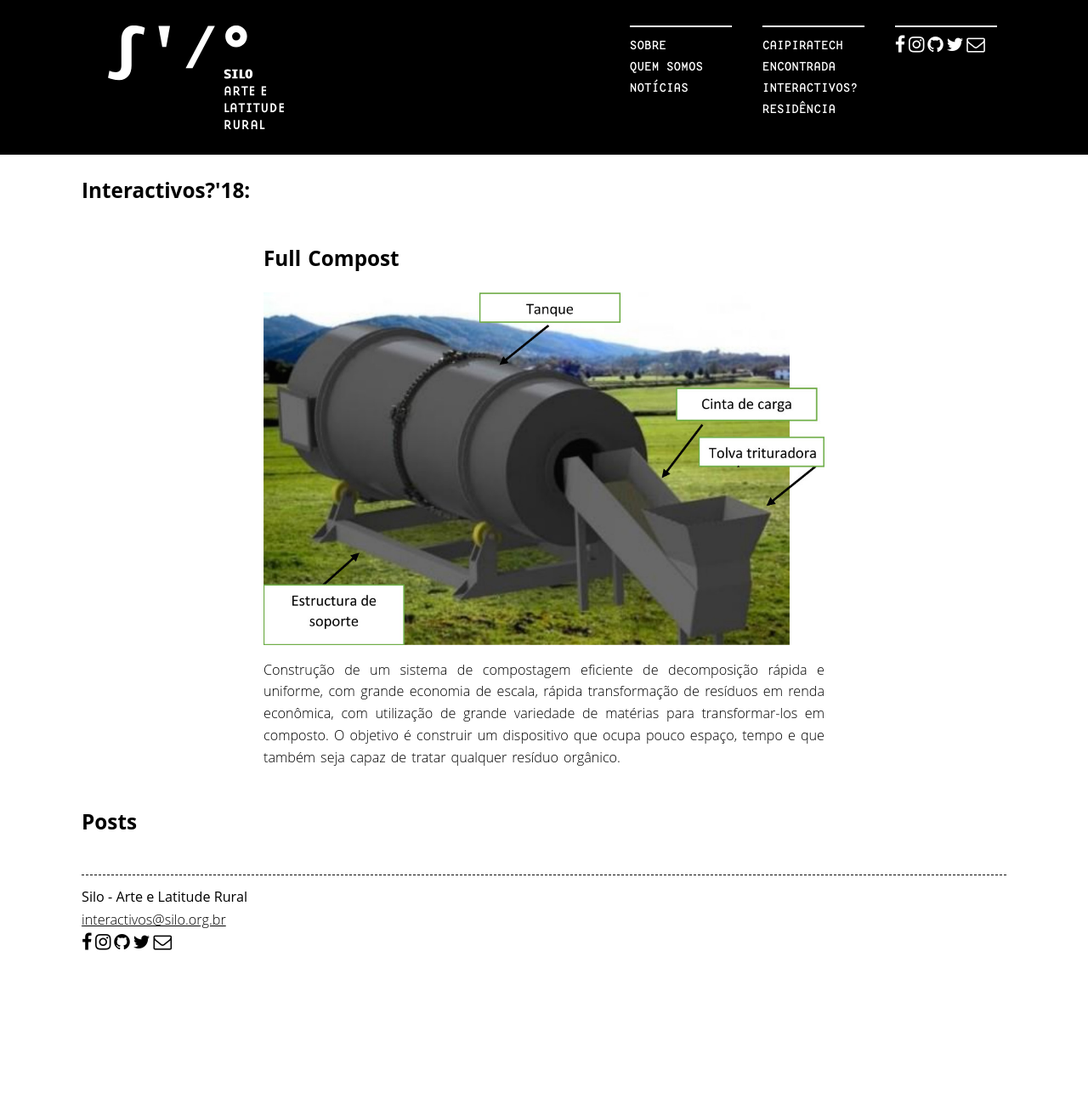
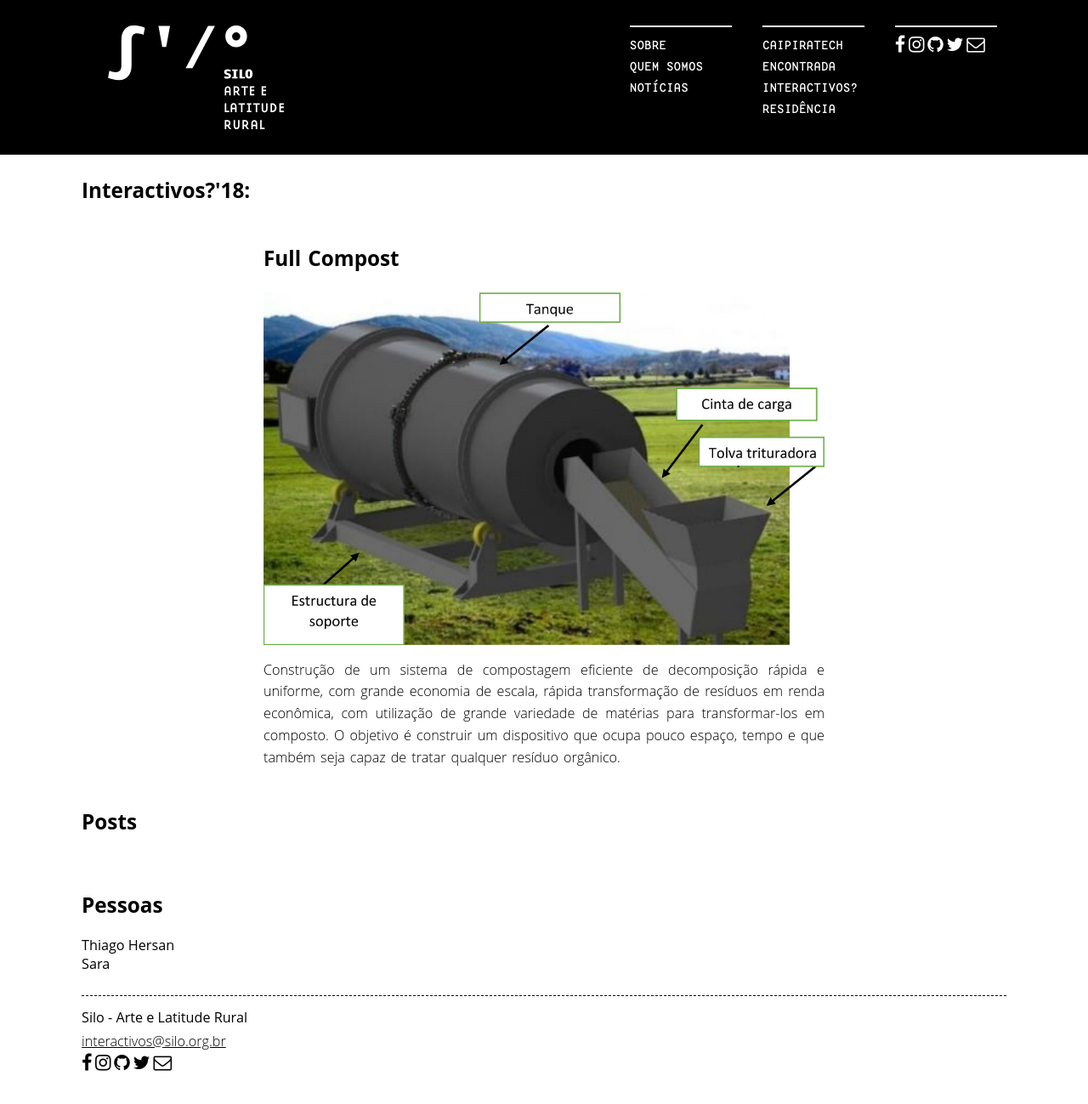
Before and after one commit to associacaosilo/interactivos2018, a Jekyll site: the page built from _pages/fullcompost.md, in a window 1280 px wide. Shown: the whole page at 85% size. Built offline with Jekyll 4.4.1, drawn with Linux system fonts in a browser that asks for light colours; nearby versions of some CDN libraries; before the commit the page ends 1156 px from its top, so only the background shows below that.

Commit message:
using category on post url. adding people to projet frontmatter

```diff
--- a/_config.yml
+++ b/_config.yml
@@ -6,7 +6,7 @@
 url: https://interactivos.silo.org.br
 baseurl: '/2018'
 silo_url: https://silo.org.br
-permalink: :title/
+permalink: :categories/:title/
 include: ['_pages']
 
 # Build settings
--- a/_layouts/list.html
+++ b/_layouts/list.html
@@ -26,7 +26,7 @@
         <h2>Posts</h2>
         <div class="home-list">
           {% assign slug = page.permalink | replace: '/', '' %}
-          {% assign posts = site.posts | where:"project", slug %}
+          {% assign posts = site.posts | where:"category", slug %}
           {% for post in posts %}
             {% assign pCover = site.baseurl | append: '/' | append: post.cover %}
             <a class="list-item" href="{{ site.baseurl }}{{ post.url }}">
@@ -37,6 +37,14 @@
           {% endfor %}
         </div>
       </section>
+      <section class="list-wrapper">
+        <h2>Pessoas</h2>
+        {% for person in page.people %}
+          <div>
+            <a href="{{ person.url }}" target="_blank">{{ person.name }}</a>
+          </div>
+        {% endfor %}
+      </section>
     </div>
     {% include footer.html %}
   </body>
--- a/_pages/fullcompost.md
+++ b/_pages/fullcompost.md
@@ -5,5 +5,10 @@
 cover: media/images/covers/fullcompost.jpg
 cover_x: media/images/covers/fullcompost_x.jpg
 permalink: /fullcompost/
+people:
+  - name: Thiago Hersan
+    url: https://thiagohersan.com
+  - name: Sara
+    url: http://touca.ninja
 ---
 Construção de um sistema de compostagem eficiente de decomposição rápida e uniforme, com grande economia de escala, rápida transformação de resíduos em renda econômica, com utilização de grande variedade de matérias para transformar-los em composto. O objetivo é construir um dispositivo que ocupa pouco espaço, tempo e que também seja capaz de tratar qualquer resíduo orgânico.
```
